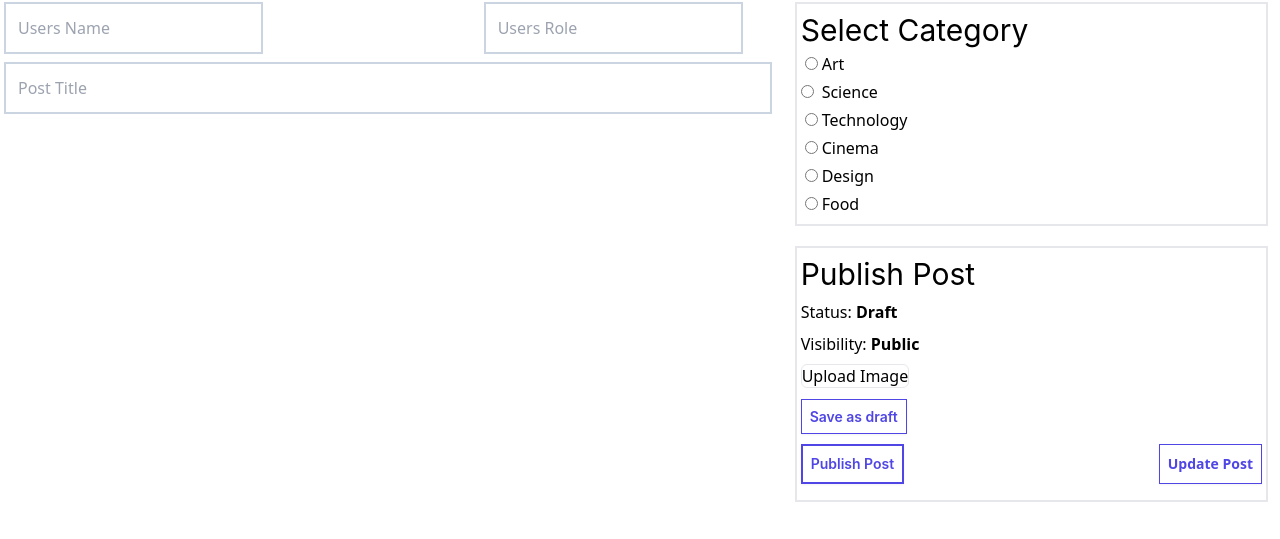
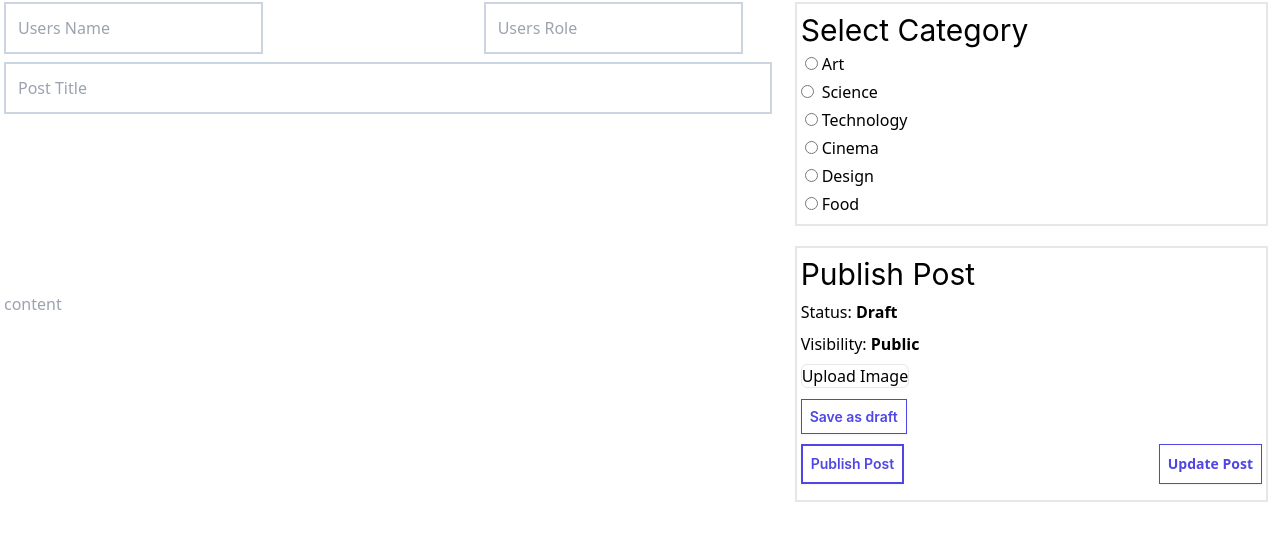
Before and after one commit to Pmanonline/myblog_app, a React (Create React App) app: page /Write in a window 1280 px wide. Shown: the part 182-721 px from the top of the page. Built offline with nearby package versions, Linux system fonts and the light colour scheme.

Commit message:
removed quill

```diff
--- a/src/pages/Write.js
+++ b/src/pages/Write.js
@@ -110,6 +110,16 @@ export default function Write() {
               type="text"
               name="title"
               placeholder="Post Title"
+            />
+          </div>
+          <div className="mid:mt-5 mid:mb-[4rem] mid:mx-4">
+            <input
+              type="text"
+              name="value"
+              placeholder="content"
+              value={value}
+              onChange={setValue}
+              className="h-[23.2rem] border-none md:w-[60vw]"
             />
           </div>
           {/* <div className="mid:mt-5 mid:mb-[4rem] mid:mx-4">
```
